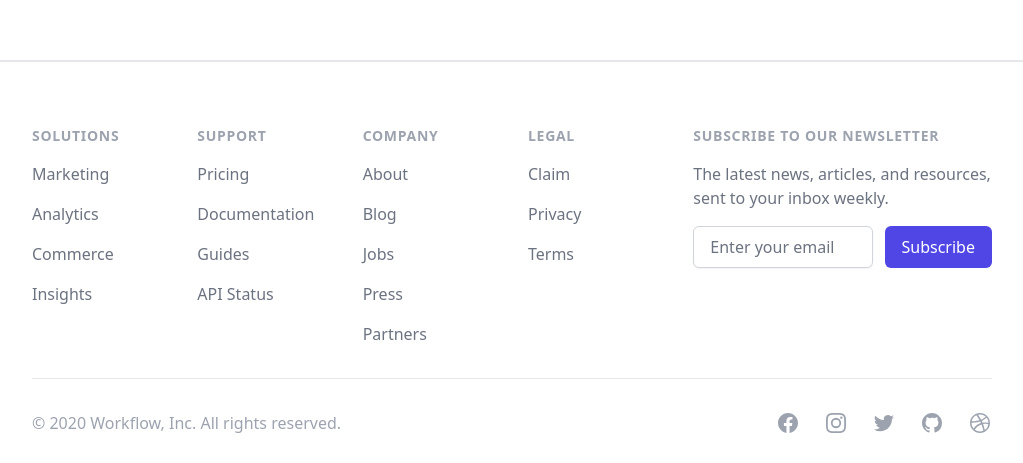
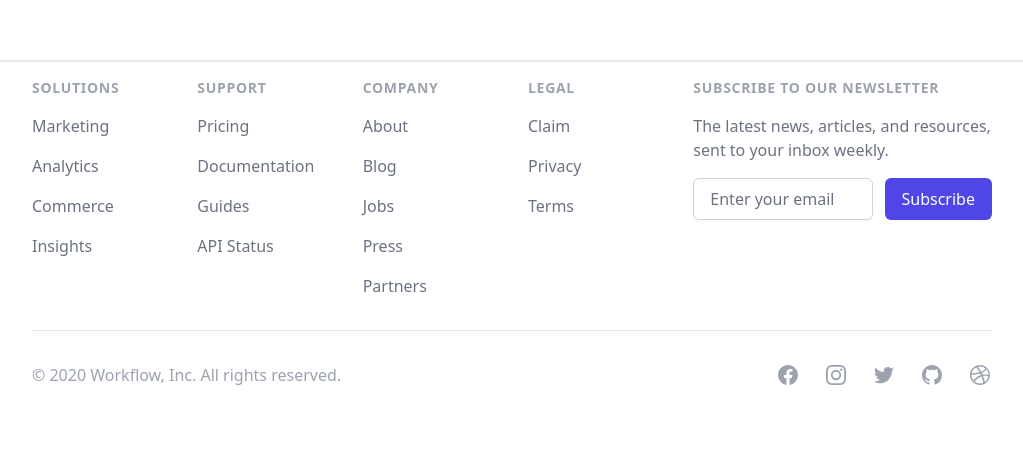
Before and after one commit to HubOEM/huboem-frontend, a React (Create React App) app: page /FAQ in a window 1280 px wide. Shown: the part 1331-1794 px from the top of the page, without its empty margins (256-1279 px from the left). After the commit the page ends 1746 px from the top, so only its background shows below. Built offline with nearby package versions, Linux system fonts and the light colour scheme.

Commit message:
deleted footer from machines list

```diff
--- a/src/Pages/General/Footer.js
+++ b/src/Pages/General/Footer.js
@@ -98,7 +98,7 @@
                         <h2 id="footer-heading" className="sr-only">
                             Footer
                         </h2>
-                        <div className="max-w-7xl mx-auto py-12 px-4 sm:px-6 lg:pt-16 lg:pb-7 lg:px-8">
+                        <div className="max-w-7xl mx-auto py-4 px-4 sm:px-6 lg:pt-4 lg:pb-7 lg:px-8">
                             <div className="xl:grid xl:grid-cols-3 xl:gap-8">
                                 <div className="grid grid-cols-2 gap-8 xl:col-span-2">
                                     <div className="md:grid md:grid-cols-2 md:gap-8">
--- a/src/Pages/Machines/Machines.js
+++ b/src/Pages/Machines/Machines.js
@@ -47,7 +47,6 @@
         <MachinesCards />
         <MachinesList />
       </div>
-      <Footer />
     </>
   )
 }
```
